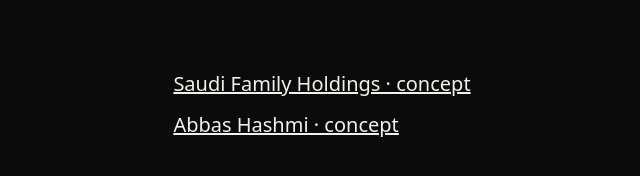
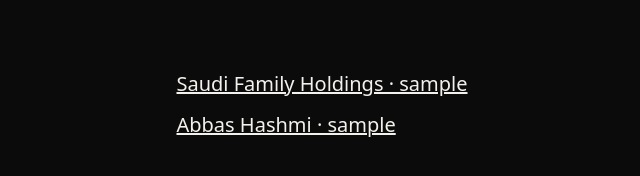
Before and after one commit to AbdelrahmanEL-gendy/samples, a plain HTML site: page index.html in a window 1280 px wide. Shown: the part 296-472 px from the top of the page, 318-958 px from the left. Drawn offline with Linux system fonts and the light colour scheme.

Commit message:
Fix index links

```diff
--- a/index.html
+++ b/index.html
@@ -1 +1 @@
-<!doctype html><html lang="en"><head><meta charset="utf-8"><meta name="viewport" content="width=device-width,initial-scale=1"><title>Design concepts</title><style>body{margin:0;min-height:100vh;display:grid;place-items:center;background:#0b0b0b;color:#f3f1ec;font-family:system-ui,sans-serif}a{display:block;margin:14px 0;color:#f3f1ec;font-size:20px}</style></head><body><div><a href="/sfh/">Saudi Family Holdings · concept</a><a href="/abbas/">Abbas Hashmi · concept</a></div></body></html>
+<!doctype html><html lang="en"><head><meta charset="utf-8"><meta name="viewport" content="width=device-width,initial-scale=1"><title>Sample landing pages</title><style>body{margin:0;min-height:100vh;display:grid;place-items:center;background:#0b0b0b;color:#f3f1ec;font-family:system-ui,sans-serif}a{display:block;margin:14px 0;color:#f3f1ec;font-size:20px}</style></head><body><div><a href="sfh/">Saudi Family Holdings · sample</a><a href="abbas/">Abbas Hashmi · sample</a></div></body></html>
```
